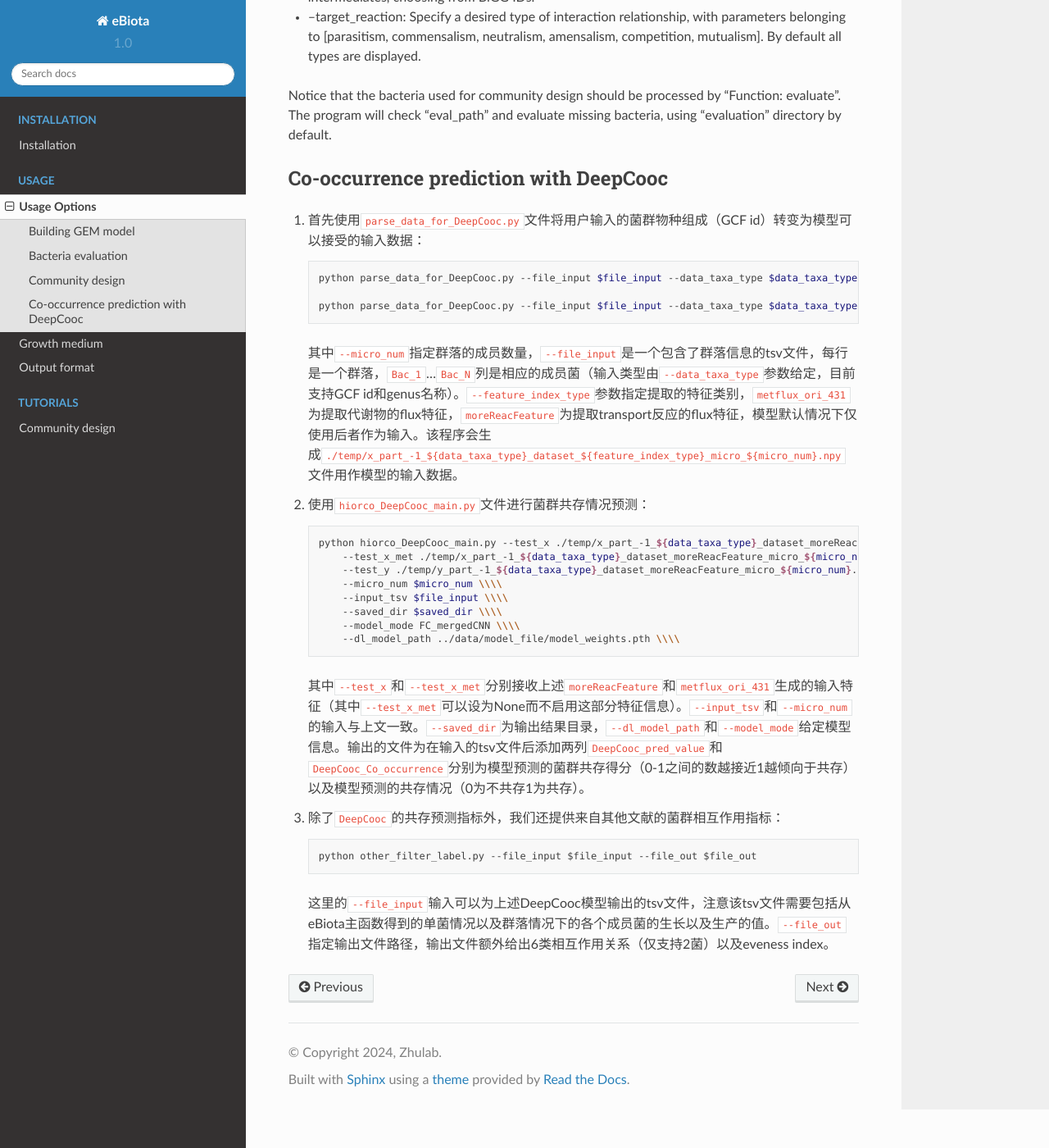
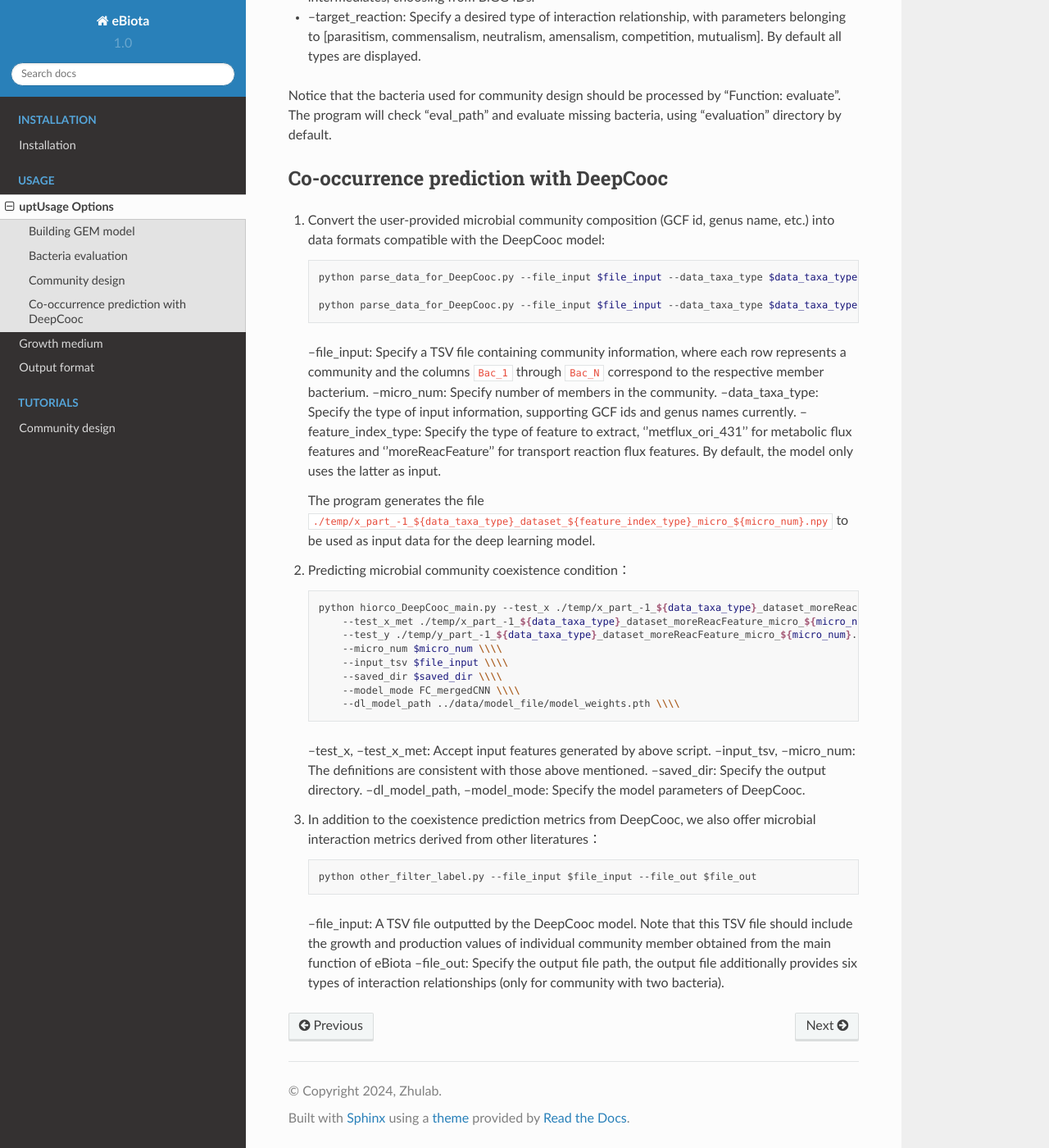
Before and after one commit to allons42/eBiota, a Sphinx documentation site: the page built from docs/usage/option.md, in a window 1280 px wide and 1400 px high, scrolled down 972 px. Shown: the whole window at 82% size. Built offline with Sphinx 7.4.7 and the Read the Docs theme 2.0.0, drawn with Linux system fonts in a browser that asks for light colours; some of the changed text lies outside the part shown.

Commit message:
Update DeepCooc by hy

````diff
--- a/docs/usage/option.md
+++ b/docs/usage/option.md
@@ -1,12 +1,12 @@
-Usage Options
-=====
+uptUsage Options
+================
 
 ```bash
 python eBiota.py [--argument]
 ```
 
 Building GEM model
----------
+------------------
 
 We use the open-source tool CarveMe to build Genome-scale Metabolic Models (GEMs), which can be reconstructed with existing faa file or RefSeq GCF id. Alternatively, you can directly use existing GEMs from databases such as BiGG.
 
@@ -18,14 +18,14 @@ carve --refseq GCF_000005845.2 -o ecoli_k12_mg1655.xml
 ```
 
 Bacteria evaluation
----------
+-------------------
 
 ```bash
 python eBiota.py --Function evaluate
 ```
 
 Community design
----------
+----------------
 
 ```bash
 python eBiota.py --Function design --medium basic --eval_path ./evaluation
@@ -34,26 +34,29 @@ python eBiota.py --Function design --medium basic --eval_path ./evaluation
 - --medium: choose the medium, by default “basic” (modified LB medium). Users can define custom medium as input.
 - --aerobic, --anaerobic: choose aerobic or anaerobic. If not specified, this will be determined by oxygen maxFlux in medium.
 - --glucose, --glucose_free: choose whether glucose is provided. If not specified, this will be determined by glucose maxFlux in medium.
-- --degrade/--produce：Specify whether the optimization goal is degradation or production, bydefault “produce”.
+- --degrade/--produce：Specify whether the optimization goal is degradation or production, by default “produce”.
 - --target_substrate, --target_product, --target_intermediate: Specify substrates, products, and intermediates, choosing from BiGG IDs.
 - --target_reaction: Specify a desired type of interaction relationship, with parameters belonging to [parasitism, commensalism, neutralism, amensalism, competition, mutualism]. By default all types are displayed.
 
 Notice that the bacteria used for community design should be processed by “Function: evaluate”. The program will check “eval_path” and evaluate missing bacteria, using “evaluation” directory by default.
 
 Co-occurrence prediction with DeepCooc
----------
+--------------------------------------
 
-1. 首先使用`parse_data_for_DeepCooc.py`文件将用户输入的菌群物种组成（GCF id）转变为模型可以接受的输入数据：
+1. Convert the user-provided microbial community composition (GCF id, genus name, etc.) into data formats compatible with the DeepCooc model:
 
    ```bash
    python parse_data_for_DeepCooc.py --file_input $file_input --data_taxa_type $data_taxa_type --micro_num $micro_num --feature_index_type moreReacFeature
 
    python parse_data_for_DeepCooc.py --file_input $file_input --data_taxa_type $data_taxa_type --micro_num $micro_num --feature_index_type metflux_ori_431
    ```
+   --file_input: Specify a TSV file containing community information, where each row represents a community and the columns `Bac_1` through `Bac_N` correspond to the respective member bacterium.
+   --micro_num: Specify number of members in the community.
+   --data_taxa_type: Specify the type of input information, supporting GCF ids and genus names currently.
+   --feature_index_type: Specify the type of feature to extract, ''metflux_ori_431'' for metabolic flux features and ''moreReacFeature'' for transport reaction flux features. By default, the model only uses the latter as input.
 
-   其中`--micro_num`指定群落的成员数量，`--file_input`是一个包含了群落信息的tsv文件，每行是一个群落，`Bac_1`…`Bac_N`列是相应的成员菌（输入类型由`--data_taxa_type`参数给定，目前支持GCF id和genus名称）。`--feature_index_type`参数指定提取的特征类别，`metflux_ori_431`为提取代谢物的flux特征，`moreReacFeature`为提取transport反应的flux特征，模型默认情况下仅使用后者作为输入。该程序会生成`./temp/x_part_-1_${data_taxa_type}_dataset_${feature_index_type}_micro_${micro_num}.npy`文件用作模型的输入数据。
-
-2. 使用`hiorco_DeepCooc_main.py`文件进行菌群共存情况预测：
+   The program generates the file `./temp/x_part_-1_${data_taxa_type}_dataset_${feature_index_type}_micro_${micro_num}.npy` to be used as input data for the deep learning model.
+2. Predicting microbial community coexistence condition：
 
    ```bash
    python hiorco_DeepCooc_main.py --test_x ./temp/x_part_-1_${data_taxa_type}_dataset_moreReacFeature_micro_${micro_num}.npy \\\\
@@ -65,13 +68,14 @@ Co-occurrence prediction with DeepCooc
        --model_mode FC_mergedCNN \\\\
        --dl_model_path ../data/model_file/model_weights.pth \\\\
    ```
-
-   其中`--test_x`和`--test_x_met`分别接收上述`moreReacFeature`和`metflux_ori_431`生成的输入特征（其中`--test_x_met`可以设为None而不启用这部分特征信息）。`--input_tsv`和`--micro_num`的输入与上文一致。`--saved_dir`为输出结果目录，`--dl_model_path`和`--model_mode`给定模型信息。输出的文件为在输入的tsv文件后添加两列`DeepCooc_pred_value`和`DeepCooc_Co_occurrence`分别为模型预测的菌群共存得分（0-1之间的数越接近1越倾向于共存）以及模型预测的共存情况（0为不共存1为共存）。
-
-3. 除了`DeepCooc`的共存预测指标外，我们还提供来自其他文献的菌群相互作用指标：
+   --test_x, --test_x_met: Accept input features generated by above script.
+   --input_tsv, --micro_num: The definitions are consistent with those above mentioned.
+   --saved_dir: Specify the output directory.
+   --dl_model_path, --model_mode: Specify the model parameters of DeepCooc.
+3. In addition to the coexistence prediction metrics from DeepCooc, we also offer microbial interaction metrics derived from other literatures：
 
    ```
    python other_filter_label.py --file_input $file_input --file_out $file_out
    ```
-
-   这里的`--file_input`输入可以为上述DeepCooc模型输出的tsv文件，注意该tsv文件需要包括从eBiota主函数得到的单菌情况以及群落情况下的各个成员菌的生长以及生产的值。`--file_out`指定输出文件路径，输出文件额外给出6类相互作用关系（仅支持2菌）以及eveness index。
+   --file_input: A TSV file outputted by the DeepCooc model. Note that this TSV file should include the growth and production values of individual community member obtained from the main function of eBiota
+   --file_out: Specify the output file path, the output file additionally provides six types of interaction relationships (only for community with two bacteria).
````
